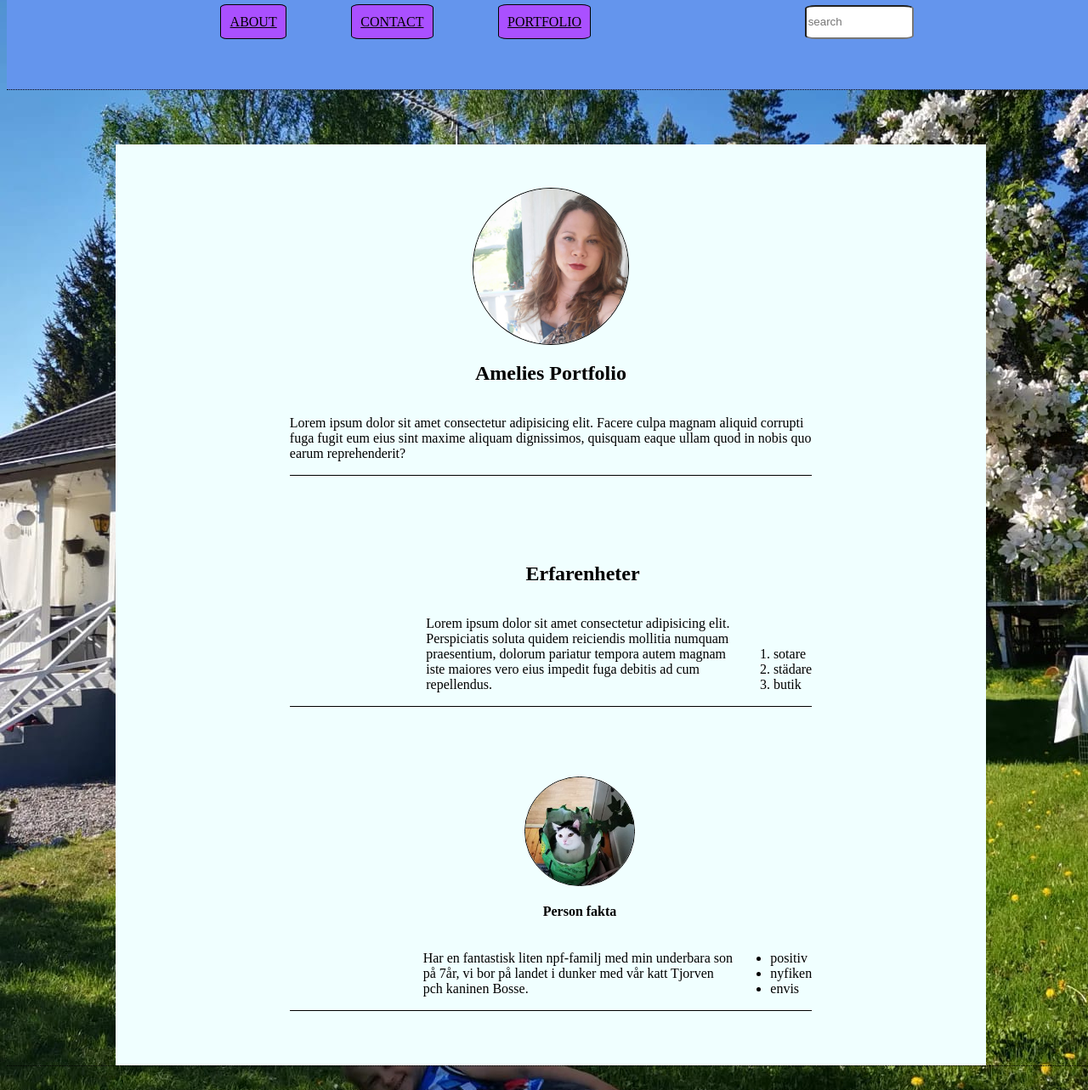
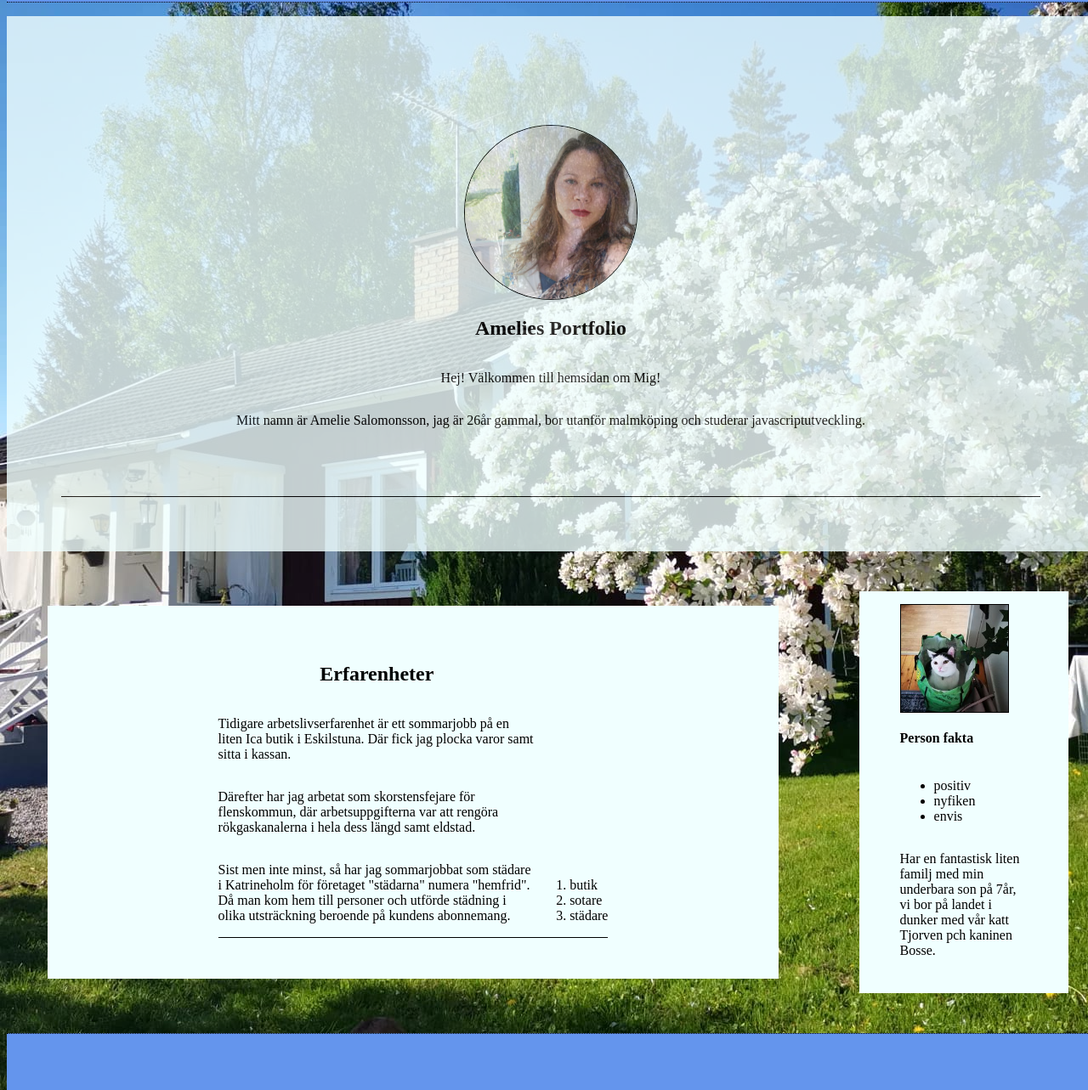
Before and after one commit to ameliesalo/Base, a plain HTML site: page index.html in a window 1280 px wide. Shown: the part 62-1345 px from the top of the page at 85% size. Drawn offline with Linux system fonts and the light colour scheme.

Commit message:
bem kvar

```diff
--- a/index.html
+++ b/index.html
@@ -15,47 +15,53 @@
         </nav>
         <input type="text" placeholder="search">
     </header>
+
+    <hero>
+        <section class="S-one">
+        <img class="selfie" src="./pics/selfie.jpg" alt="selfie">
+        <h1>Amelies Portfolio</h1>
+        <p>Hej! Välkommen till hemsidan om Mig!</p>
+        <p> Mitt namn är Amelie Salomonsson, jag är 26år gammal, bor utanför malmköping och studerar javascriptutveckling.</p>
+        </section>
+    </hero>
+
     <main>
-        <section class="S-one">
-            <img class="selfie" src="./pics/selfie.jpg" alt="selfie">
-            <h1>Amelies Portfolio</h1>
-            <p>Lorem ipsum dolor sit amet consectetur adipisicing elit.
-            Facere culpa magnam aliquid corrupti fuga fugit eum eius sint maxime aliquam dignissimos,
-            quisquam eaque ullam quod in nobis quo earum reprehenderit?</p>
-        </section>
-
         <article class="A-one">
             <article class="A-two">
             <h2>Erfarenheter</h2>
-            <p>Lorem ipsum dolor sit amet consectetur adipisicing elit.
-                Perspiciatis soluta quidem reiciendis mollitia numquam praesentium,
-                dolorum pariatur tempora autem magnam iste maiores vero eius impedit fuga debitis ad cum repellendus.</p>
+            <p>Tidigare arbetslivserfarenhet är ett sommarjobb på en liten Ica butik i Eskilstuna. Där fick jag plocka varor samt sitta i kassan.</p>
+
+            <p>Därefter har jag arbetat som skorstensfejare för flenskommun, där arbetsuppgifterna var att rengöra rökgaskanalerna i hela dess längd samt eldstad.</p>
+
+            <p>Sist men inte minst, så har jag sommarjobbat som städare i Katrineholm för företaget "städarna" numera "hemfrid". Då man kom hem till personer och utförde städning i olika utsträckning beroende på kundens abonnemang.</p>
             </article>
             <ol>
+                <li>butik</li>
                 <li>sotare</li>
                 <li>städare</li>
-                <li>butik</li>
             </ol>
         </article>
-        <article class="A-one">
-        <article class="A-two">
+    </main>
+
+    <aside>
+        <article>
             <img class="tjorven" src="./pics/tjorvesen.jpg" alt="cat">
             <h4>Person fakta</h4>
-            <p>Har en fantastisk liten npf-familj med min underbara son på 7år,
-                vi bor på landet i dunker med vår katt Tjorven pch kaninen Bosse.
-            </p>
-        </article>
             <ul>
                 <li>positiv</li>
                 <li>nyfiken</li>
                 <li>envis</li>
             </ul>
+            <p>Har en fantastisk liten familj med min underbara son på 7år,
+                vi bor på landet i dunker med vår katt Tjorven pch kaninen Bosse.
+            </p>
         </article>
-    </main>
+    </aside>
 
     <footer>
-        <a href="https://gmail.com">Mejl: amelie.salomonssons@gmail.com</a>
-        <p>Telefon: 0767116144</p>
+        <a href="https://gmail.com"><b>Mejl:</b> amelie.salomonssons@gmail.com</a>
+        <a class="fb" href="https://www.facebook.com/amelie.salomonsson.5"><img class="fb" src="./pics/fb.jpeg" alt="facebook"></a>
+        <p><b>Telefon: </b>0767116144</p>
     </footer>
 </body>
 </html>
--- a/style.css
+++ b/style.css
@@ -2,25 +2,53 @@
     box-sizing: border-box;
 }
 
-.whome{
-    width: fit-content;
-    height: fit-content;
-    margin-top: 5%;
-}
 body{
     background-image: url(./pics/wishinghome.jpg);
     background-repeat: no-repeat;
     width: 100vw;
     height: 100vh;
+    display: grid;
+    gap: 1rem;
+    grid-template-columns: repeat(4, 1fr);
+    grid-template-areas:
+    "header header header header"
+    "hero hero hero hero"
+    "main main main aside"
+    "main main main aside"
+    "main main main aside"
+    "footer footer footer footer";
+}
+
+@media screen and (max-width: 800px){
+    body {
+        background-image: url(./pics/wishinghome.jpg);
+        background-repeat: no-repeat;
+        width: 100vw;
+        height: 100vh;
+        display: grid;
+        gap: 1rem;
+        grid-template-columns: repeat(4, 1fr);
+        grid-template-areas:
+        "header header header header"
+        "hero hero hero hero"
+        "main main main main"
+        "main main main main"
+        "aside aside aside aside"
+        "footer footer footer footer";
+    }
+}
+
+.whome{
+    width: 100vw;
+    height: 100vh;
 }
 
 header{
+    grid-area: header;
     display: flex;
     flex-direction: row;
     align-items: center;
     justify-content: space-evenly;
-    height: 20vh;
-    width: 100vw;
     border-bottom: 1px dotted black;
     background-color: cornflowerblue;
 }
@@ -44,45 +72,43 @@ input{
     border-radius: 10%;
 }
 
+hero{
+    background-color: azure;
+    opacity: 0.8;
+    grid-area: hero;
+}
+.S-one{
+    display: flex;
+    flex-direction: column;
+    align-items: center;
+    text-align: center;
+    margin: 5%;
+    padding: 5%;
+    border-bottom: 1px solid black;
+}
+.selfie{
+    height: 30%;
+    width: 20%;
+    border-radius: 50%;
+    border: 1px solid black;
+}
+
 main{
+    grid-area: main;
     background-color: azure;
-    width: 80vw;
     height: fit-content;
     display: flex;
     flex-direction: column;
     align-items: center;
-    margin-top: 5%;
-    margin-left: auto;
-    margin-right: auto;
-    padding-bottom: 5%;
-}
-
-.S-one{
-    display: flex;
-    flex-direction: column;
-    align-items: center;
-    width: 60%;
-    height: 40%;
-    margin-top: 5%;
-    border-bottom: 1px solid black;
-}
-.selfie{
-    height: 40%;
-    width: 30%;
-    border-radius: 50%;
-    border: 1px solid black;
-}
-
-
-article{
-    width: 60%;
-    height: 40%;
-    margin-top: 5%;
+    padding: 5%;
+    margin: 5%;
 }
 .A-one{
     display: flex;
     flex-direction: row;
     align-items: flex-end;
+    width: 60%;
+    height: 40%;
     border-bottom: 1px solid black;
 }
 .A-two{
@@ -91,17 +117,34 @@ article{
     margin-left: auto;
     align-items: center;
 }
+
+aside{
+    grid-area: aside;
+    display: flex;
+    flex-direction: column;
+    place-items: center;
+    background-color: azure;
+    margin: 10%;
+    padding: 5%;
+}
+aside article{
+    display: flex;
+    flex-direction: column;
+    width: 70%;
+}
 .tjorven{
-    width: 35%;
-    height: 30%;
-    border-radius: 50%;
+    width: 85%;
+    height: 80%;
     border: 1px solid black;
 }
 
 footer{
+    grid-area: footer;
     border-top: 1px dotted black;
+    background-color: cornflowerblue;
     display: flex;
-    flex-direction: column;
+    flex-wrap: wrap;
+    justify-content: space-evenly;
     align-items: center;
     padding: 5%;
 
@@ -113,3 +156,9 @@ footer p {
     border-radius: 10%;
     border: 1px solid black;
 }
+.fb{
+    box-sizing: content-box;
+    width: 10vw;
+    height: 10vh;
+    padding: 0;
+}
```
Also changed, not shown: pics/fb.jpeg (added).
